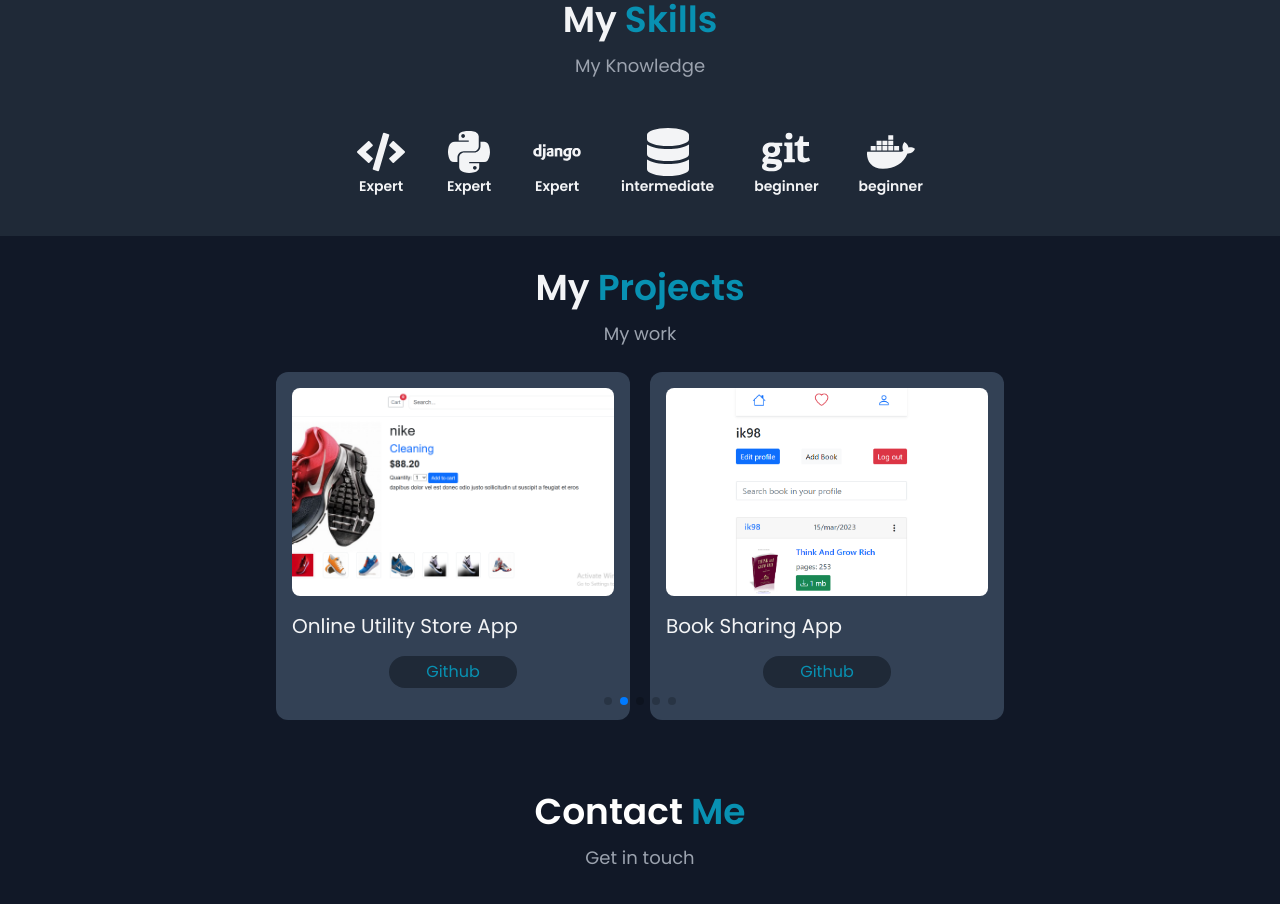
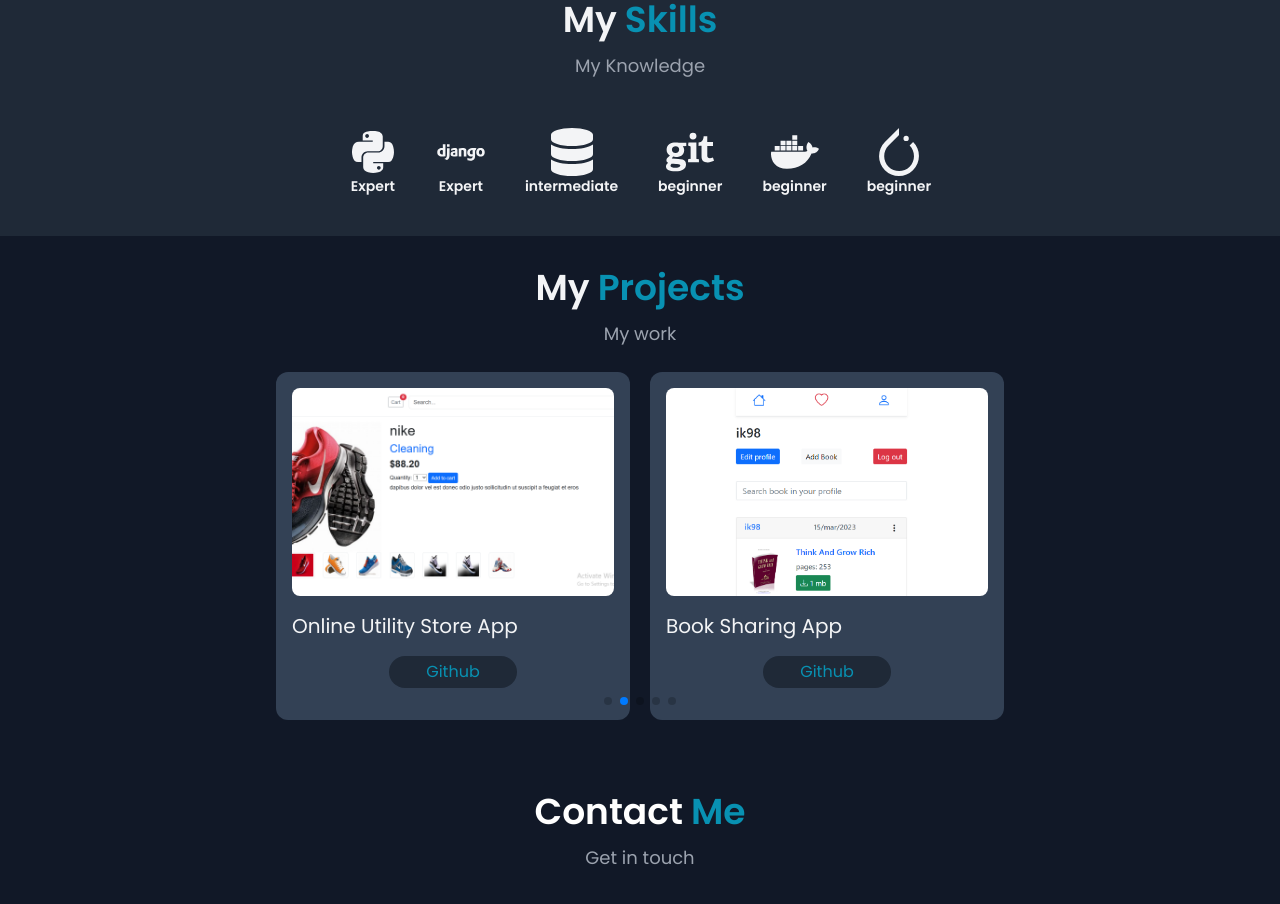
Before and after one commit to ikram98ai/portfolio, a React (Vite) app: page / in a window 1280 px wide. Shown: the part 1280-2184 px from the top of the page. Built offline with nearby package versions, Linux system fonts and the light colour scheme.

Commit message:
updating skills

```diff
--- a/src/components/Skills.tsx
+++ b/src/components/Skills.tsx
@@ -1,13 +1,14 @@
-import { FaCode, FaGit, FaDocker, FaPython, FaDatabase } from "react-icons/fa";
+import {FaGit, FaDocker, FaPython, FaDatabase } from "react-icons/fa";
 import { DiDjango} from "react-icons/di";
+import { SiPytorch} from "react-icons/si";
 const Skills = () => {
   const skills = [
-    { icon: <FaCode />, level: "Expert" },
     { icon: <FaPython />, level: "Expert" },
     { icon: <DiDjango />, level: "Expert" },
     { icon: <FaDatabase />, level: "intermediate" },
     { icon: <FaGit />, level: "beginner" },
     { icon: <FaDocker />, level: "beginner" },
+    { icon: <SiPytorch />, level: "beginner" },
   ];
   return (
     <section
```
